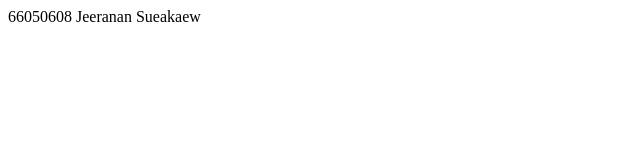
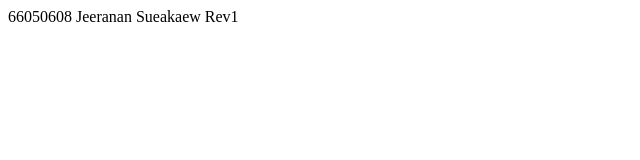
Before and after one commit to Jeeranan30/git101_Film, a plain HTML site: page index.html in a window 1280 px wide. Shown: the full height of the page, 0-640 px from the left. Drawn offline with Linux system fonts and the light colour scheme.

Commit message:
Update index.html

```diff
--- a/index.html
+++ b/index.html
@@ -8,5 +8,5 @@
 <body>
 
 </body>
-    66050608 Jeeranan Sueakaew
+    66050608 Jeeranan Sueakaew Rev1
 </html>
```
